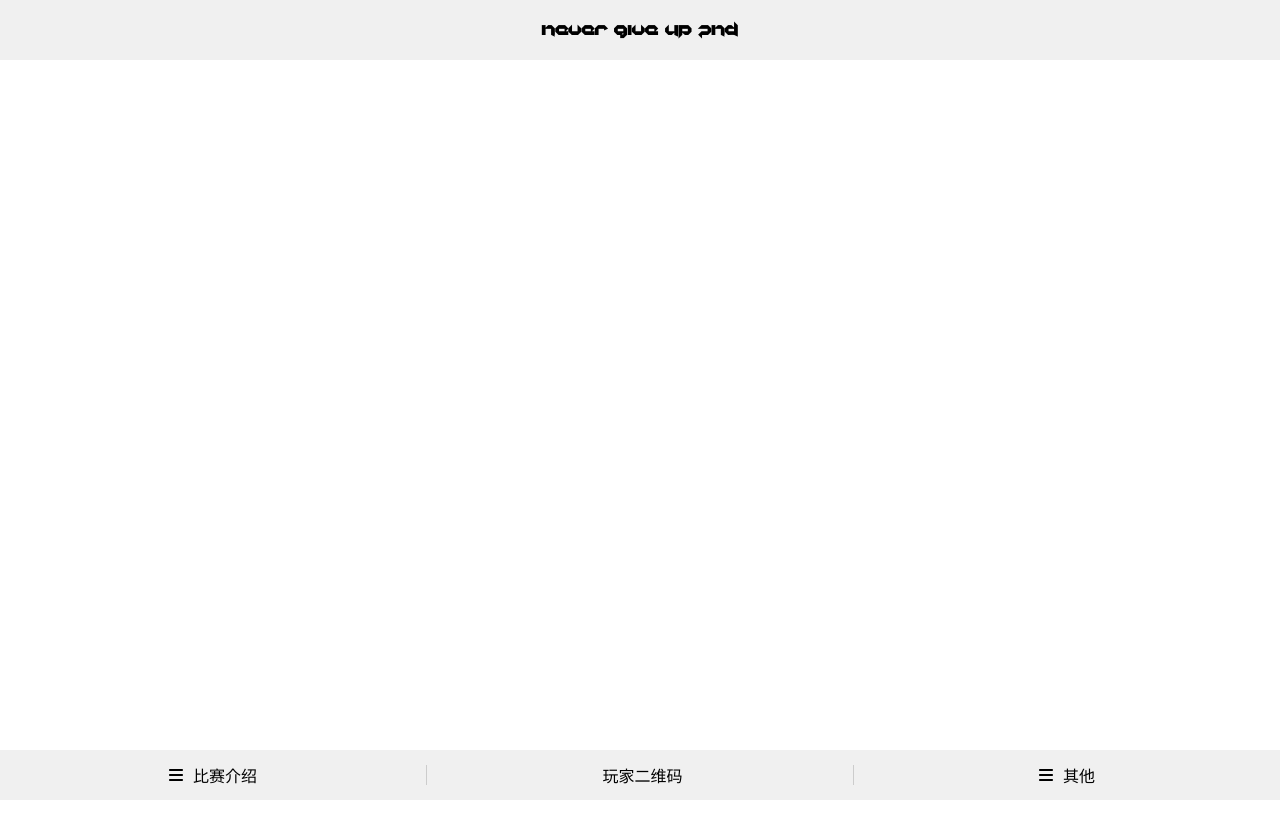
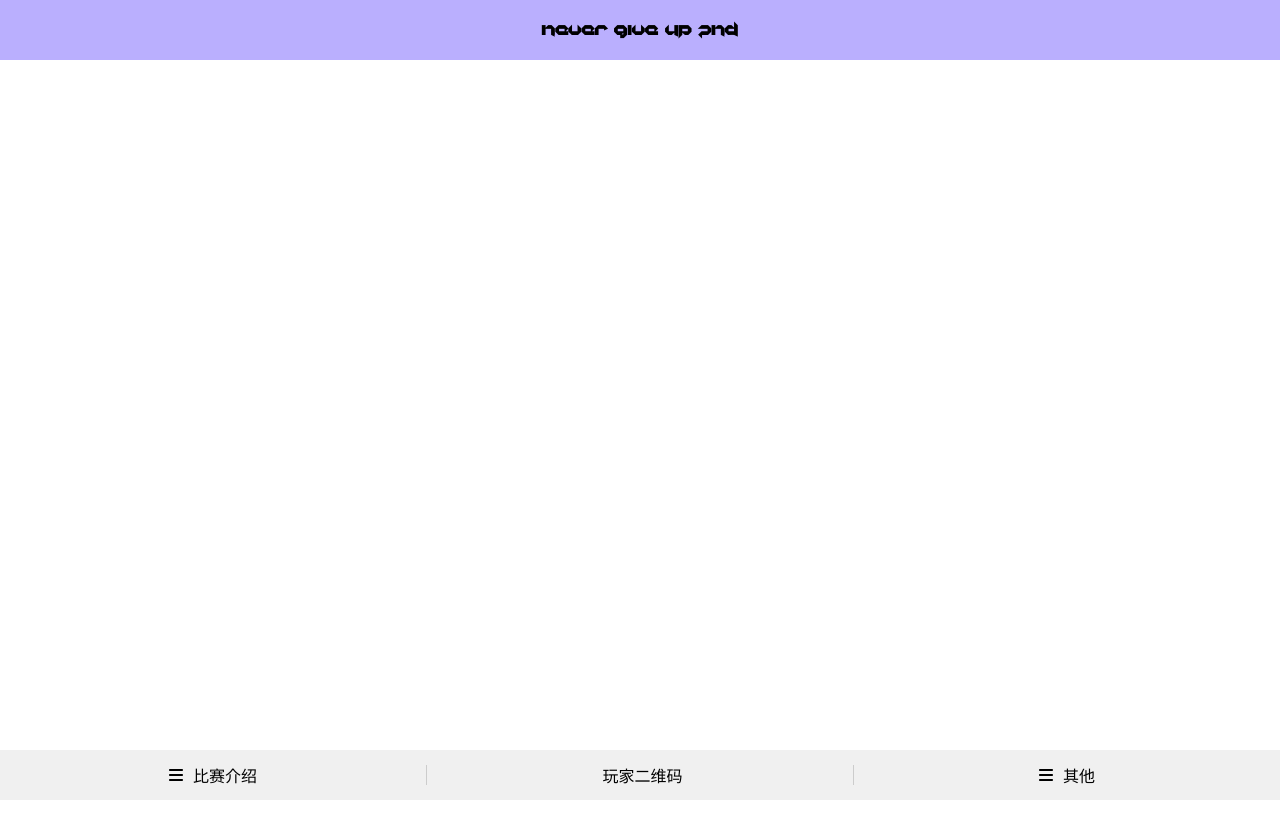
Before and after one commit to MPAMlab/NGU2nd-web, a Vue app: page / in a window 1280 px wide. Built offline with nearby package versions, Linux system fonts and the light colour scheme.

Commit message:
slight design change

```diff
--- a/src/App.vue
+++ b/src/App.vue
@@ -188,7 +188,7 @@ export default {
   justify-content: center;
   align-items: center;
   height: 60px;
-  background-color: #f0f0f0;
+  background-color: #baaffe;
   padding: 0 20px;
   position: fixed;
   top: 0;
@@ -207,9 +207,10 @@ export default {
 }
 .message-area {
   flex-grow: 1;
-  padding: 20px;
+  padding: 10px;
   overflow-y: auto;
   margin-top: 70px;
+  margin-bottom: 50px;
 }
 .avatar {
   width: 40px;
```
